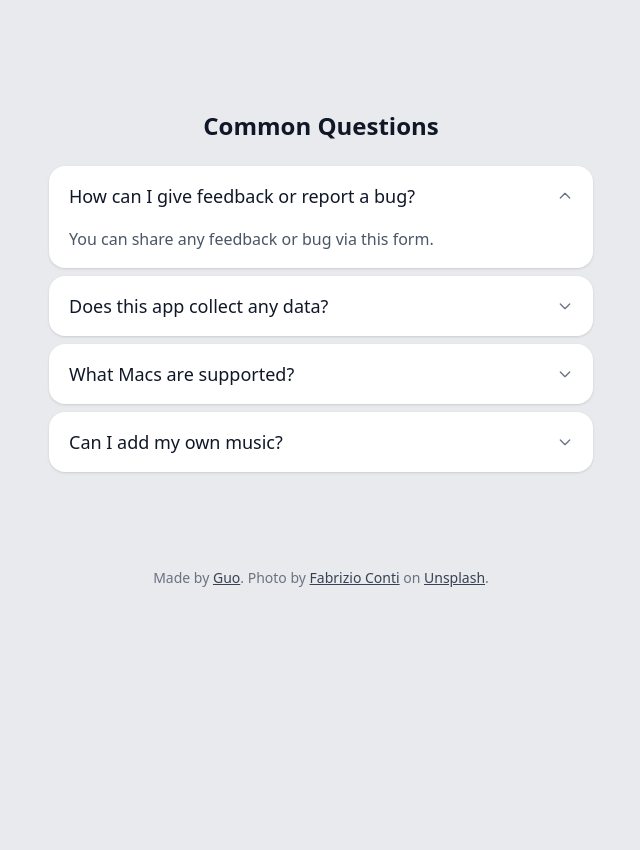
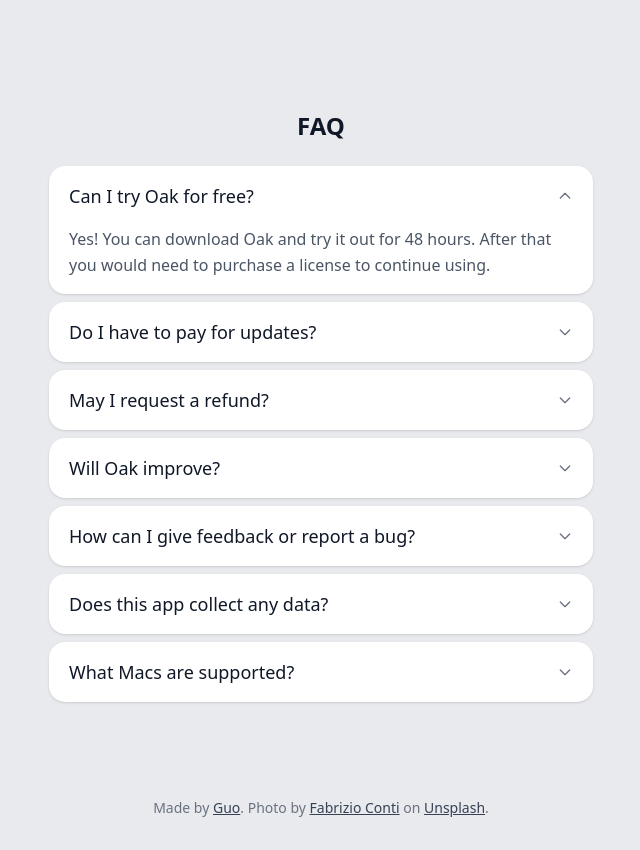
Before and after one commit to GuoChen018/oak-website, a Next.js app: page / in a window 1280 px wide. Shown: the part 825-1675 px from the top of the page, without its empty margins (319-959 px from the left). Before the commit the page ends 1445 px from the top, so only its background shows below. Built offline with nearby package versions, Linux system fonts and the light colour scheme; a web font is replaced by a local one.

Commit message:
Update FAQ: add new questions, rename to FAQ

```diff
--- a/src/components/FAQ.tsx
+++ b/src/components/FAQ.tsx
@@ -10,6 +10,22 @@
 
 const FAQ_ITEMS: FAQItem[] = [
   {
+    question: "Can I try Oak for free?",
+    answer: "Yes! You can download Oak and try it out for 48 hours. After that you would need to purchase a license to continue using.",
+  },
+  {
+    question: "Do I have to pay for updates?",
+    answer: "No. Oak is a one-time $9.99 purchase with all future updates included.",
+  },
+  {
+    question: "May I request a refund?",
+    answer: "Yes. You can request a refund within 14 days of your original purchase. No reason required.",
+  },
+  {
+    question: "Will Oak improve?",
+    answer: "Yes! I have lots of ideas on how to improve Oak, and I can't wait to build them out.",
+  },
+  {
     question: "How can I give feedback or report a bug?",
     answer: "You can share any feedback or bug via this form.",
   },
@@ -20,10 +36,6 @@
   {
     question: "What Macs are supported?",
     answer: "Oak requires macOS 12.0 or later. It works best on MacBooks with a notch, but also works beautifully on external displays.",
-  },
-  {
-    question: "Can I add my own music?",
-    answer: "Not currently, but this is on our roadmap! For now, enjoy our curated Piano, LoFi, and Ambient tracks.",
   },
 ];
 
@@ -37,7 +49,7 @@
   return (
     <section className="w-full max-w-xl mx-auto px-4">
       <h2 className="text-2xl font-semibold text-center mb-6 text-gray-900">
-        Common Questions
+        FAQ
       </h2>
       <div className="flex flex-col gap-2">
         {FAQ_ITEMS.map((item, index) => (
@@ -64,7 +76,7 @@
     <div className="bg-white rounded-2xl overflow-hidden shadow-sm">
       <button
         onClick={onToggle}
-        className="w-full px-5 py-4 text-left flex items-center justify-between gap-4"
+        className="w-full px-5 py-4 text-left flex items-center justify-between gap-4 cursor-pointer"
       >
         <span className="text-lg font-medium text-gray-900">{item.question}</span>
         <motion.svg
```
